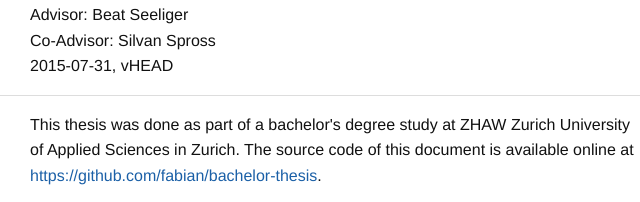
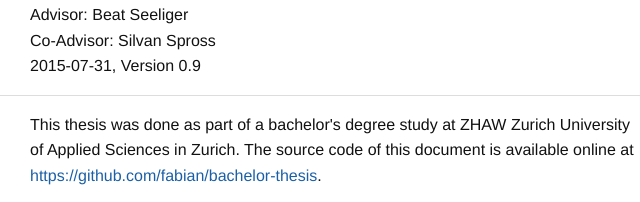
Before and after one commit to fabian/code-driven-infrastructure, a website: page index.html in a window 1280 px wide. Shown: the part 291-493 px from the top of the page, 108-748 px from the left. Drawn offline with nearby package versions, Linux system fonts and the light colour scheme.

Commit message:
Add build number

```diff
--- a/index.html
+++ b/index.html
@@ -23,7 +23,7 @@ Bachelor Thesis
 Author: Fabian Vogler, <a href="mailto:fabian.vogler@gmail.com">fabian.vogler@gmail.com</a><br/>
 Advisor: Beat Seeliger<br/>
 Co-Advisor: Silvan Spross<br/>
-<span class="version">2015-07-31, vHEAD</span>
+<span class="version">2015-07-31, Version 0.9<span id="version-build"></span></span>
 </p>
 
 </div>
```
Also changed, not shown: 3 other files.
